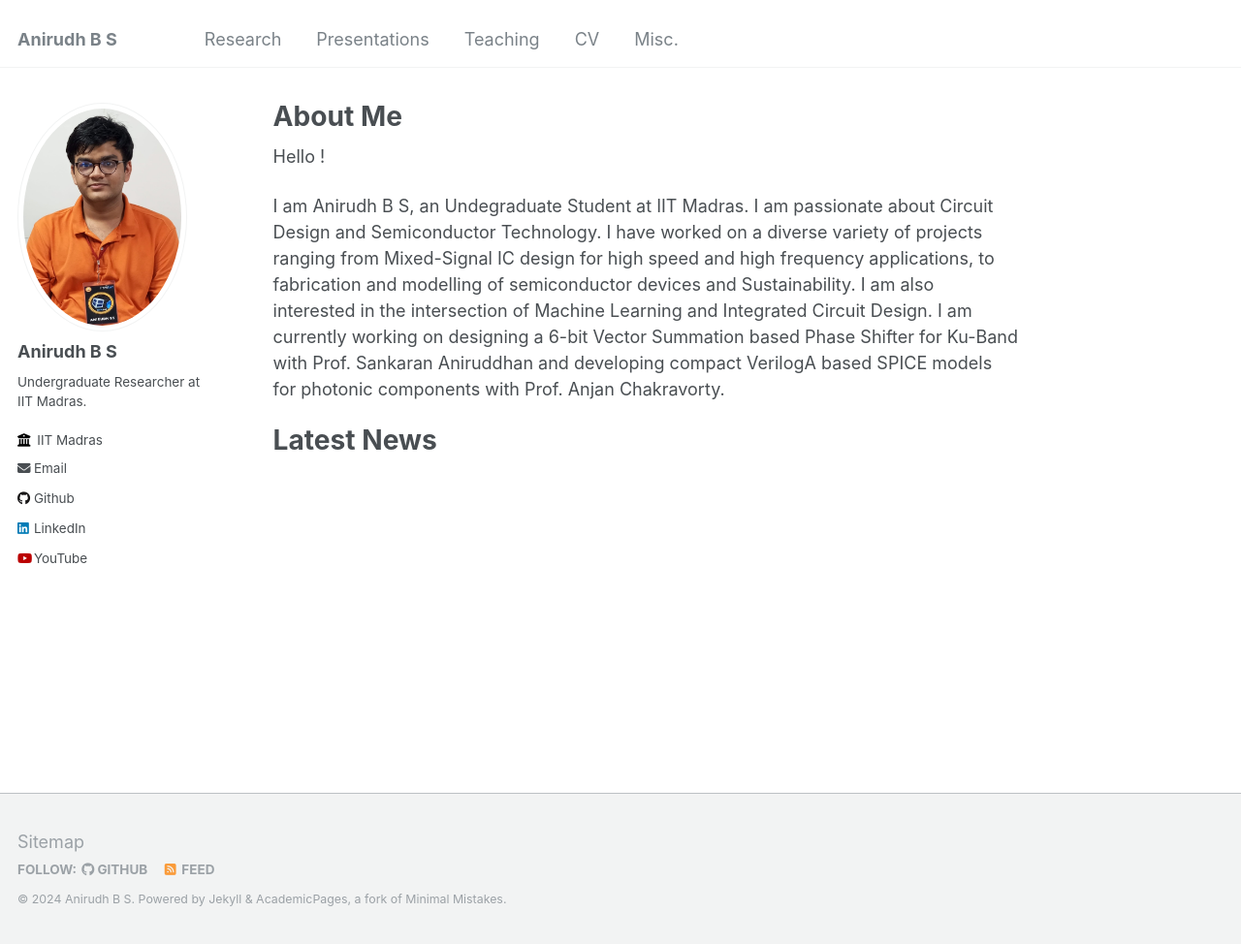
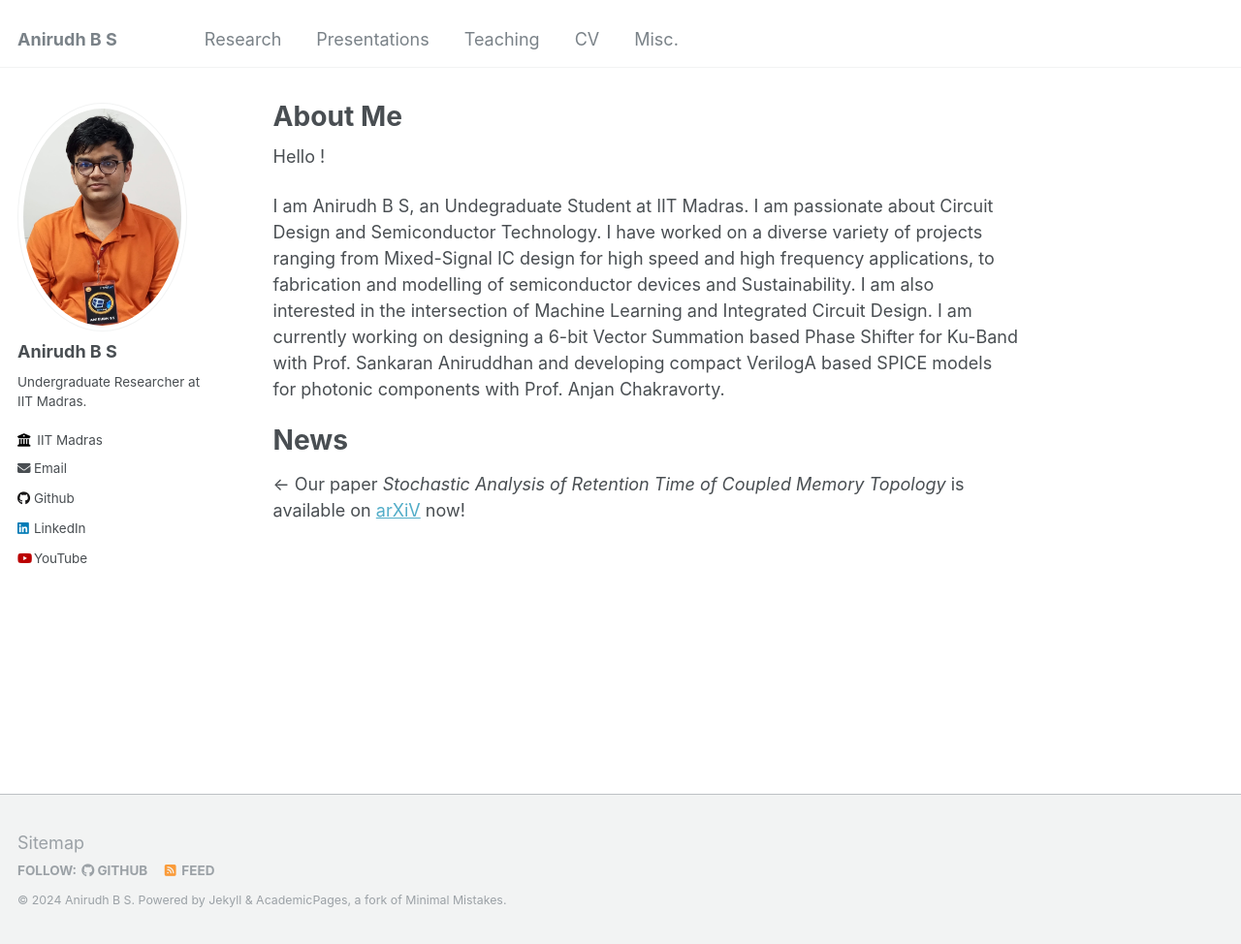
Before and after one commit to ANIRUDHBS1/ANIRUDHBS1.github.io, a Jekyll site: the page built from _pages/about.md, in a window 1280 px wide and 974 px high. Shown: the whole window at 97% size. Built offline with Jekyll 4.4.1, drawn with Linux system fonts in a browser that asks for light colours.

Commit message:
Update about.md

```diff
--- a/_pages/about.md
+++ b/_pages/about.md
@@ -12,4 +12,7 @@ Hello !
 
 I am Anirudh B S, an Undegraduate Student at IIT Madras. I am passionate about Circuit Design and Semiconductor Technology. I have worked on a diverse variety of projects ranging from Mixed-Signal IC design for high speed and high frequency applications, to fabrication and modelling of semiconductor devices and Sustainability. I am also interested in the intersection of Machine Learning and Integrated Circuit Design. I am currently working on designing a 6-bit Vector Summation based Phase Shifter for Ku-Band with Prof. Sankaran Aniruddhan and developing compact VerilogA based SPICE models for photonic components with Prof. Anjan Chakravorty.
 
-# Latest News
+# News
+
+<- Our paper *Stochastic Analysis of Retention Time of Coupled Memory Topology* is available on [arXiV](https://arxiv.org/abs/2412.13197) now!
+>
```
